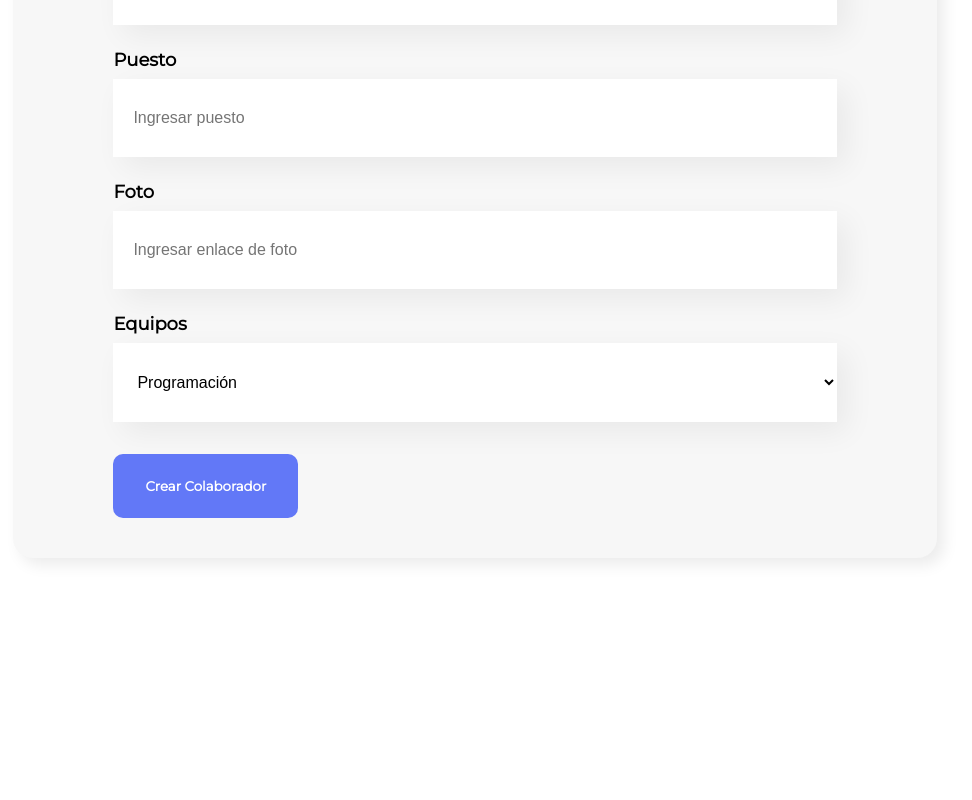
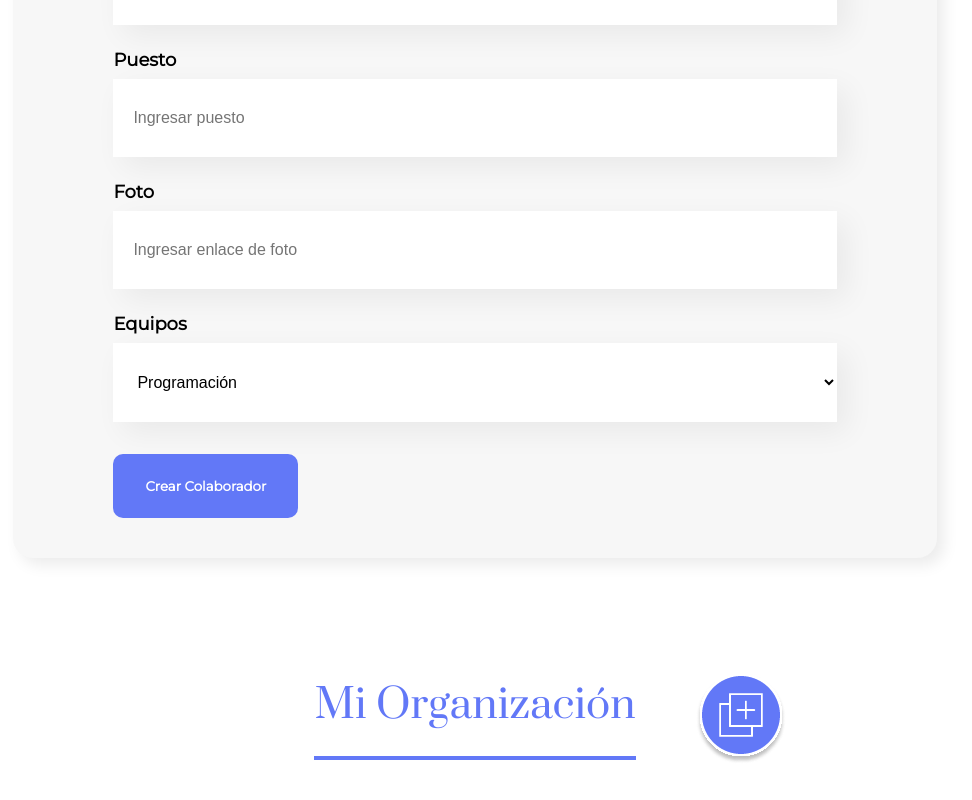
Before and after one commit to Douglas-i/Org, a React (Create React App) app: page / in a window 1280 px wide. Shown: the part 768-1568 px from the top of the page, without its empty margins (165-1137 px from the left). Before the commit the page ends 1406 px from the top, so only its background shows below. Built offline with nearby package versions, Linux system fonts and the light colour scheme.

Commit message:
useState

```diff
--- a/src/App.js
+++ b/src/App.js
@@ -1,12 +1,24 @@
+import { useState } from 'react';
 import './App.css';
 import Header from './componentes/Header/Header';
 import Formulario from './componentes/Formulario/Formulario';
+import MiOrg from './componentes/MiOrg';
 
 function App() {
+
+  const [mostrarFormulario, actualizarMostrar] = useState(true);
+
+  //Ternario --> Condicion ? seMuestra: noseMuestra
+
+  const cambiarMostrar = () => {
+    actualizarMostrar(!mostrarFormulario)
+  }
+
   return (
     <div>
       <Header></Header>
-      <Formulario/>
+      {mostrarFormulario === true ? <Formulario/> : <div/>}
+      <MiOrg cambiarMostrar={cambiarMostrar}/>
     </div>
   );
 }
--- /dev/null
+++ b/src/componentes/MiOrg/MiOrg.css
@@ -0,0 +1,18 @@
+.orgSection {
+    width: 100%;
+    display: flex;
+    justify-content: center;
+    align-items: center;
+}
+.title {
+    color: #6278F7;
+    font-size: 40px;
+    font-weight: 400;
+    padding-bottom: 24px;
+    border-bottom: 4px solid #6278F7;
+}
+.orgSection img {
+    position: absolute;
+    right: 25%;
+    cursor: pointer;
+}
--- /dev/null
+++ b/src/componentes/MiOrg/index.js
@@ -0,0 +1,24 @@
+import { useState } from 'react';
+import './MiOrg.css'
+
+const MiOrg = (props) => {
+
+    //Estado - hooks
+    //useState
+    //useState()
+    //const [nombreVariable, funcionActualizada] = useState(valorInicial);
+    // const [nombre, actualizarNombre] = useState("Douglas")
+    // const [mostrar, actualizarMostrar] = useState(true);
+
+    // const manejarClick = () => {
+    //     console.log("ocultar elemento", !mostrar);
+    //     actualizarMostrar(!mostrar)
+    // }
+
+    return <section className="orgSection">
+        <h3 className='title'>Mi Organización</h3>
+        <img src="/img/add.png" alt="add" onClick={props.cambiarMostrar}></img>
+    </section>
+}
+
+export default MiOrg;
```
Also changed, not shown: public/img/add.png (added).
